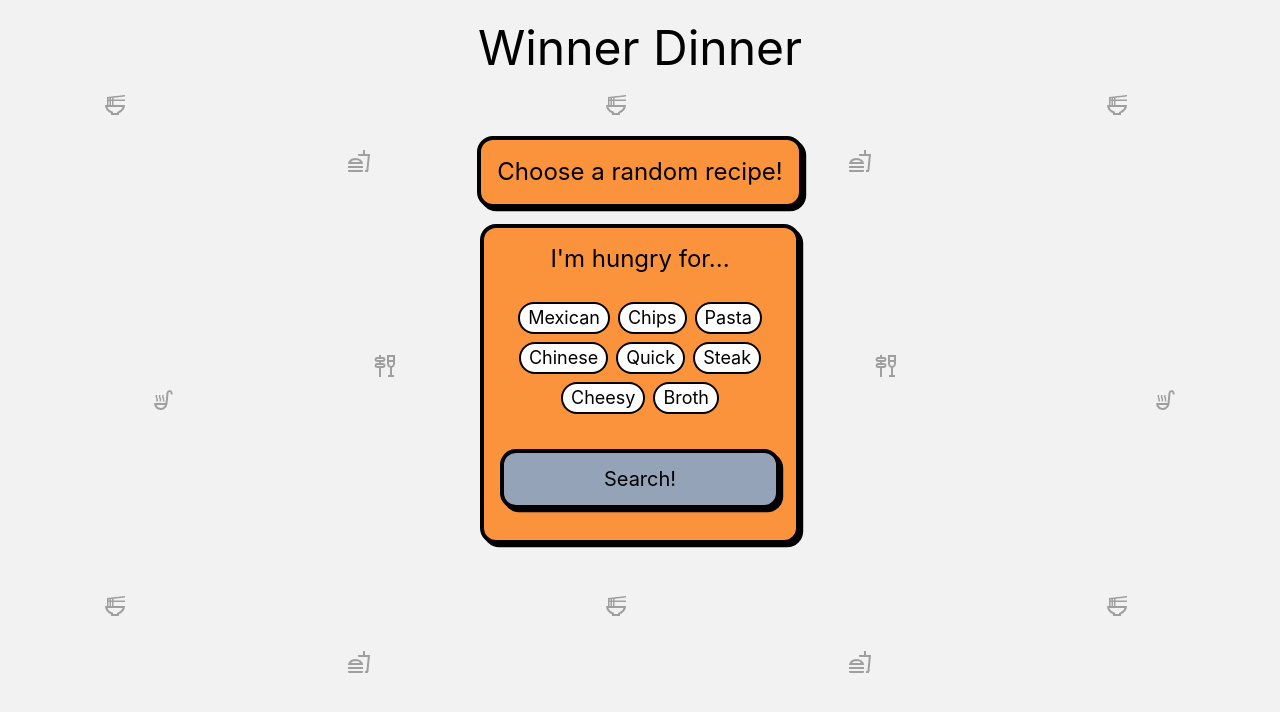
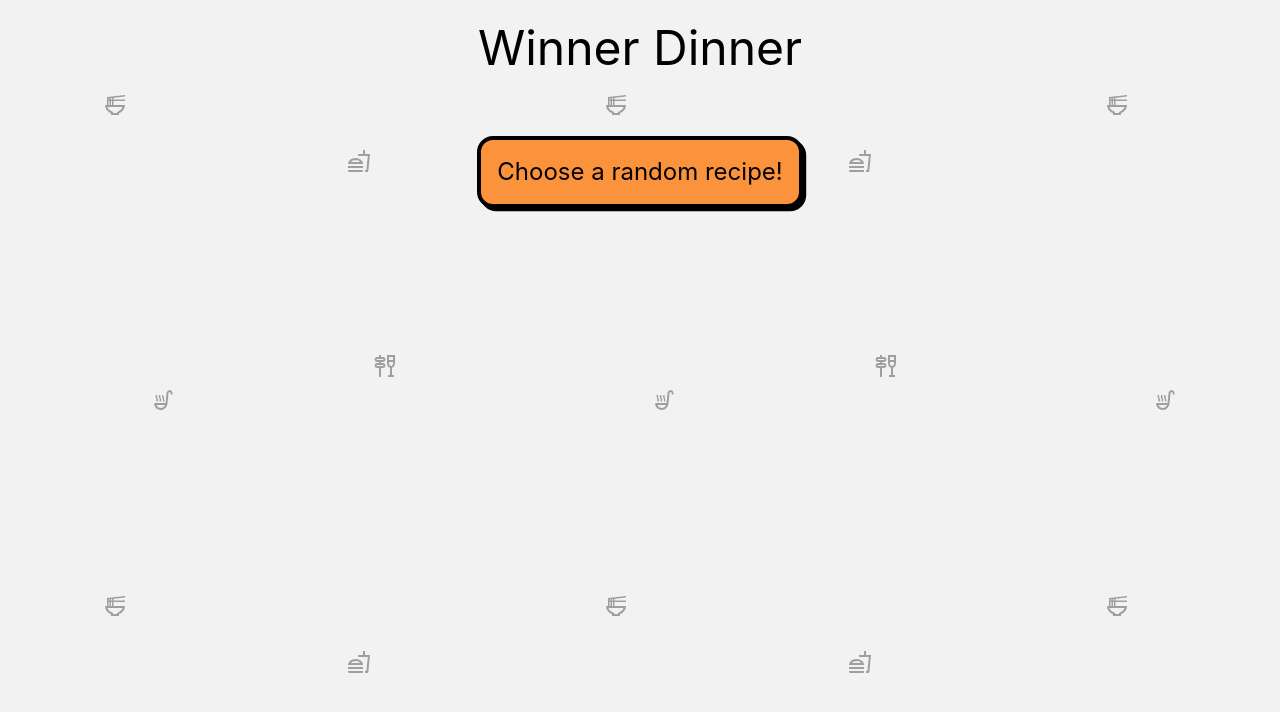
Before and after one commit to adamhale-exe/Winner-Dinner, a React (Create React App) app in the folder winner-dinner-app/: page / in a window 1280 px wide. Shown: the top 712 px of the page. Built offline with nearby package versions, Linux system fonts and the light colour scheme; no server answers.

Commit message:
ready for pull request to update backend

```diff
--- a/winner-dinner-app/src/App.js
+++ b/winner-dinner-app/src/App.js
@@ -36,7 +36,7 @@ export default function App() {
             recipeChosenFalse={recipeChosenFalse}
           />
         ) : null}
-        {recipeChosen ? null : <RecipeChooseForm recipeChosenHandler={recipeChosenHandler} />}
+        {/* {recipeChosen ? null : <RecipeChooseForm recipeChosenHandler={recipeChosenHandler} />} */}
       </div>
     </main>
   );
```
